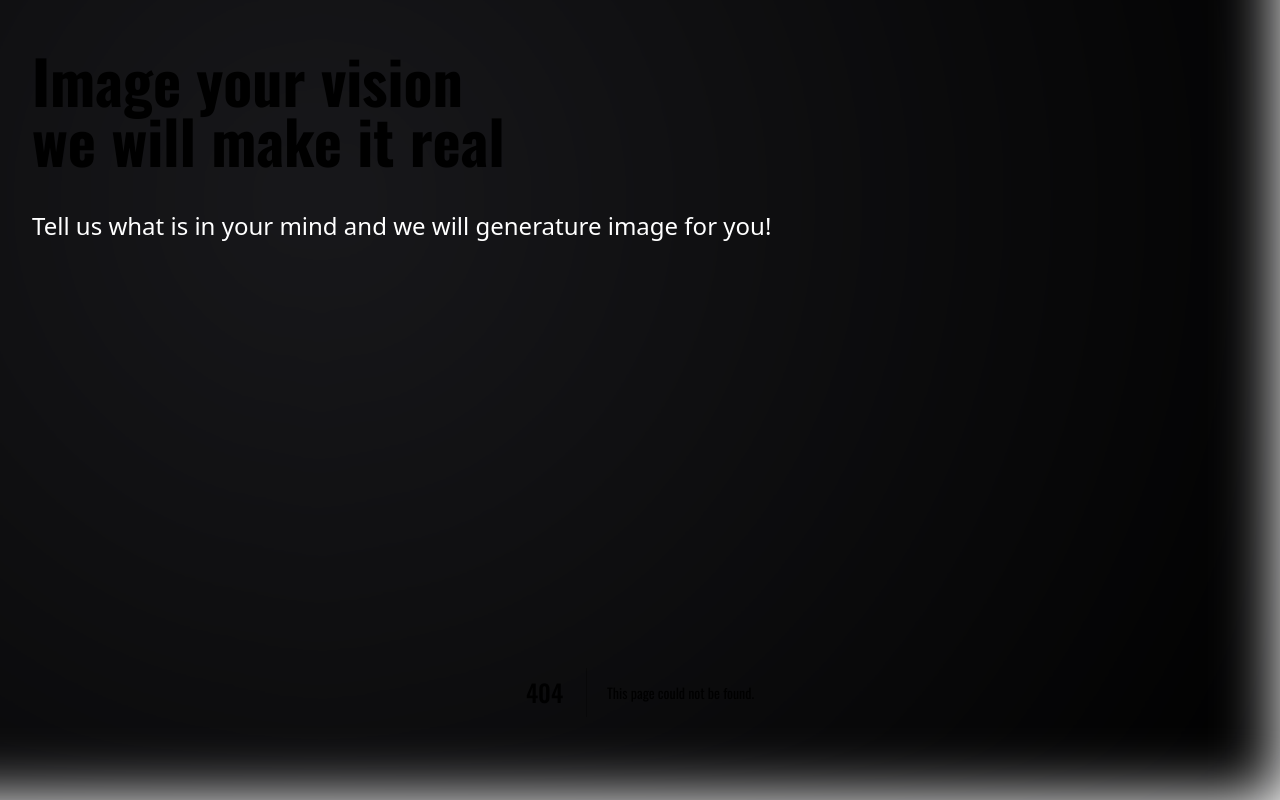
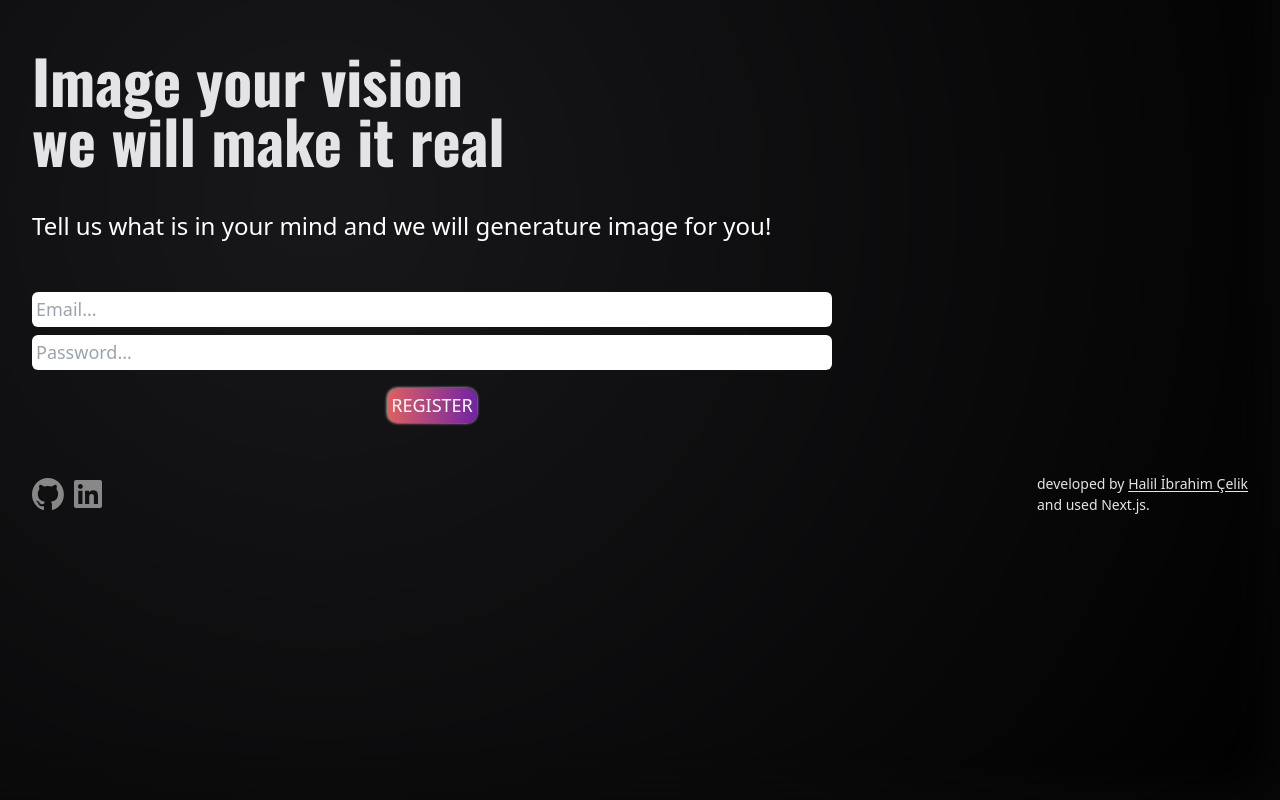
Before and after one commit to halilibrahimcelik/generateImage, a Next.js app: page /register in a window 1280 px wide. Before the commit this address had no page. Shown: the top 800 px of the page. Built offline with nearby package versions, Linux system fonts and the light colour scheme.

Commit message:
feat:created register page

```diff
--- a/package.json
+++ b/package.json
@@ -10,11 +10,13 @@
   },
   "dependencies": {
     "@svgr/webpack": "^8.1.0",
+    "bcrypt": "^5.1.1",
     "express-rate-limit": "^7.1.4",
     "express-slow-down": "^2.0.0",
     "file-saver": "^2.0.5",
     "fslightbox-react": "^1.7.6",
     "next": "14.0.1",
+    "next-auth": "^4.24.5",
     "react": "^18",
     "react-dom": "^18",
     "react-spinners": "^0.13.8",
--- /dev/null
+++ b/src/app/login/page.tsx
@@ -0,0 +1,9 @@
+import React from "react";
+
+type Props = {};
+
+const LoginPage = (props: Props) => {
+  return <div>LoginPage</div>;
+};
+
+export default LoginPage;
--- /dev/null
+++ b/src/app/register/page.tsx
@@ -0,0 +1,28 @@
+import Wrapper from "@/components/wrapper";
+import React from "react";
+
+type Props = {};
+
+function RegisterPage({}: Props) {
+  return (
+    <Wrapper tag="section">
+      <form className="flex flex-col gap-2 w-[40rem] lg:w-[50rem]">
+        <input
+          className="text-black p-1 rounded-md"
+          placeholder="Email..."
+          type="email"
+        />
+        <input
+          className="text-black p-1 rounded-md"
+          placeholder="Password..."
+          type="password"
+        />
+        <button type="submit" className="btn-primary p-1 mx-auto w-fit">
+          Register
+        </button>
+      </form>
+    </Wrapper>
+  );
+}
+
+export default RegisterPage;
```
Also changed, not shown: 2 other files (tests, documents, lock files or other folders).
